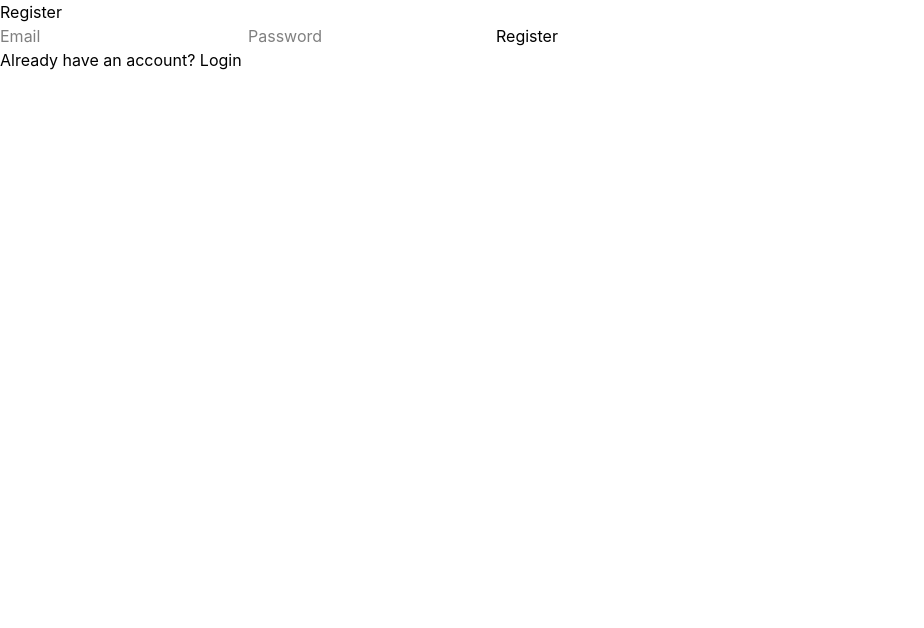
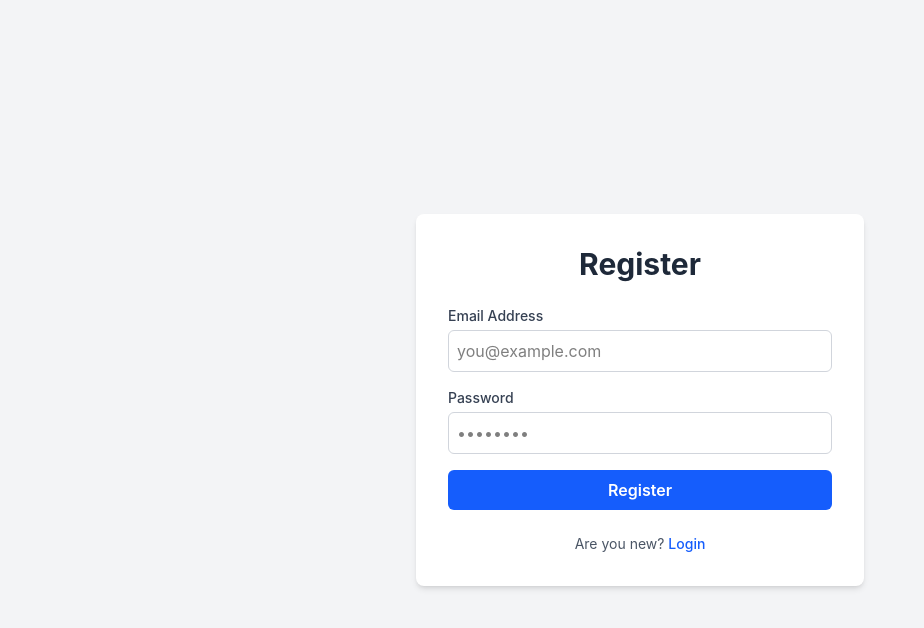
Before and after one commit to ajay020/collaborate-notes-frontend, a React (Vite) app: page /register in a window 1280 px wide. Shown: the top 628 px of the page, without its empty margins (0-924 px from the left). Built offline with nearby package versions, Linux system fonts and the light colour scheme.

Commit message:
add protected route component

```diff
--- a/src/App.tsx
+++ b/src/App.tsx
@@ -1,4 +1,4 @@
-import { BrowserRouter, Routes, Route } from "react-router-dom";
+import { BrowserRouter, Routes, Route, useNavigate } from "react-router-dom";
 import Home from "./pages/home-page";
 import NotePage from "./pages/note-page";
 import Login from "./pages/login-page";
@@ -7,6 +7,17 @@ import { useAuthStore } from "./store/auth-store";
 import { useEffect } from "react";
 import { connectSocket } from "./lib/socket";
 import MainLayout from "./components/main-layout";
+
+const ProtectedRoute = ({ children }: { children: React.ReactNode }) => {
+  const navigate = useNavigate();
+  const token = useAuthStore((s) => s.token);
+
+  if (!token) {
+    navigate("/login", { replace: true });
+  }
+
+  return children
+}
 
 function App() {
   const token = useAuthStore((s) => s.token);
@@ -20,7 +31,7 @@ function App() {
   return (
     <BrowserRouter>
       <Routes>
-        <Route path="/" element={<MainLayout><Home /></MainLayout>} />
+        <Route path="/" element={<ProtectedRoute> <MainLayout><Home /></MainLayout></ProtectedRoute>} />
         <Route path="/login" element={<Login />} />
         <Route path="/register" element={<Register />} />
         <Route path="/note/:noteId" element={<NotePage />} />
--- a/src/api/auth-api.ts
+++ b/src/api/auth-api.ts
@@ -14,6 +14,8 @@ export const authApi = {
             email,
             password,
         });
+
+        console.log("Login api", res)
         return res.data;
     },
 };
--- a/src/api/client.ts
+++ b/src/api/client.ts
@@ -16,3 +16,16 @@ apiClient.interceptors.request.use((config) => {
 
     return config;
 });
+
+apiClient.interceptors.response.use(
+    (response) => response,
+    (error) => {
+        if (error.response && error.response.status === 401) {
+            // localStorage.removeItem("token");
+            // window.location.href = "/login";
+        }
+
+        console.log("API Error:", error);
+        return Promise.reject(error);
+    }
+);
--- a/src/components/navabar.tsx
+++ b/src/components/navabar.tsx
@@ -1,14 +1,21 @@
+import { useNavigate } from "react-router-dom";
 import { useAuthStore } from "../store/auth-store";
 
 export default function Navbar() {
-    const { logout } = useAuthStore();
+    const navigate = useNavigate()
+    const logout = useAuthStore(s => s.logout);
+
+    const handleLogout = () => {
+        logout();
+        navigate("/login", { replace: true })
+    }
 
     return (
         <div className="bg-white border-b px-6 py-3 flex justify-between items-center">
             <h1 className="font-semibold text-lg">Notes</h1>
 
             <button
-                onClick={logout}
+                onClick={handleLogout}
                 className="text-sm bg-gray-100 px-3 py-1 rounded hover:bg-gray-200"
             >
                 Logout
--- a/src/pages/login-page.tsx
+++ b/src/pages/login-page.tsx
@@ -5,45 +5,74 @@ import { useAuthStore } from "../store/auth-store";
 export default function Login() {
     const [email, setEmail] = useState("");
     const [password, setPassword] = useState("");
+    const [error, setError] = useState("");
 
     const login = useAuthStore((s) => s.login);
     const isLoading = useAuthStore((s) => s.isLoading);
 
     const navigate = useNavigate();
 
-    const handleLogin = async () => {
+    const handleLogin = async (e: React.MouseEvent<HTMLButtonElement>) => {
+        e.preventDefault();
+        setError("");
         try {
             await login(email, password);
             navigate("/");
         } catch {
-            alert("Invalid credentials");
+            setError("Invalid email or password. Please try again.");
         }
     };
 
     return (
-        <div className="auth-container">
-            <h2>Login</h2>
+        <div className="flex min-h-screen items-center justify-center bg-gray-100 px-4">
+            <div className="w-full max-w-md rounded-lg bg-white p-8 shadow-md">
+                <h2 className="mb-6 text-center text-3xl font-bold text-gray-800">Login</h2>
 
+                {error && (
+                    <div className="mb-4 rounded bg-red-100 p-2 text-center text-sm text-red-600">
+                        {error}
+                    </div>
+                )}
+
+                <div className="space-y-4">
+                    <div>
+                        <label className="block text-sm font-medium text-gray-700">Email Address</label>
                         <input
+                            className="mt-1 w-full rounded-md border border-gray-300 p-2 outline-none focus:ring-2 focus:ring-blue-500"
                             value={email}
                             onChange={(e) => setEmail(e.target.value)}
-                placeholder="Email"
+                            placeholder="you@example.com"
+                            type="email"
                         />
+                    </div>
 
+                    <div>
+                        <label className="block text-sm font-medium text-gray-700">Password</label>
                         <input
+                            className="mt-1 w-full rounded-md border border-gray-300 p-2 outline-none focus:ring-2 focus:ring-blue-500"
                             value={password}
                             onChange={(e) => setPassword(e.target.value)}
-                placeholder="Password"
+                            placeholder="••••••••"
                             type="password"
                         />
+                    </div>
 
-            <button onClick={handleLogin} disabled={isLoading}>
+                    <button
+                        onClick={handleLogin}
+                        disabled={isLoading}
+                        className="w-full rounded-md bg-blue-600 py-2 font-semibold text-white transition hover:bg-blue-700 disabled:bg-blue-300"
+                    >
                         {isLoading ? "Logging in..." : "Login"}
                     </button>
+                </div>
 
-            <p>
-                Are you new ? <Link to="/register">Register</Link>
+                <p className="mt-6 text-center text-sm text-gray-600">
+                    Are you new?{" "}
+                    <Link to="/register" className="font-medium text-blue-600 hover:underline">
+                        Register
+                    </Link>
                 </p>
+            </div>
         </div>
     );
 }
--- a/src/pages/register-page.tsx
+++ b/src/pages/register-page.tsx
@@ -5,41 +5,73 @@ import { useAuthStore } from "../store/auth-store";
 export default function Register() {
     const [email, setEmail] = useState("");
     const [password, setPassword] = useState("");
+    const [error, setError] = useState("");
     const navigate = useNavigate();
 
     const register = useAuthStore((s) => s.register);
     const isLoading = useAuthStore((s) => s.isLoading);
 
-    const handleRegister = async () => {
+    const handleRegister = async (e: React.MouseEvent<HTMLButtonElement>) => {
+        e.preventDefault();
+        setError("");
+        try {
             await register(email, password);
             navigate("/login");
+        } catch {
+            setError("Failed to register. Please try again.");
+        }
     };
 
     return (
-        <div className="auth-container">
-            <h2>Register</h2>
+        <div className="flex min-h-screen items-center justify-center bg-gray-100 px-4">
+            <div className="w-full max-w-md rounded-lg bg-white p-8 shadow-md">
+                <h2 className="mb-6 text-center text-3xl font-bold text-gray-800">Register</h2>
 
+                {error && (
+                    <div className="mb-4 rounded bg-red-100 p-2 text-center text-sm text-red-600">
+                        {error}
+                    </div>
+                )}
+
+                <div className="space-y-4">
+                    <div>
+                        <label className="block text-sm font-medium text-gray-700">Email Address</label>
                         <input
-                type="email"
-                placeholder="Email"
+                            className="mt-1 w-full rounded-md border border-gray-300 p-2 outline-none focus:ring-2 focus:ring-blue-500"
                             value={email}
                             onChange={(e) => setEmail(e.target.value)}
+                            placeholder="you@example.com"
+                            type="email"
                         />
+                    </div>
 
+                    <div>
+                        <label className="block text-sm font-medium text-gray-700">Password</label>
                         <input
-                type="password"
-                placeholder="Password"
+                            className="mt-1 w-full rounded-md border border-gray-300 p-2 outline-none focus:ring-2 focus:ring-blue-500"
                             value={password}
                             onChange={(e) => setPassword(e.target.value)}
+                            placeholder="••••••••"
+                            type="password"
                         />
+                    </div>
 
-            <button onClick={handleRegister} disabled={isLoading}>
+                    <button
+                        onClick={handleRegister}
+                        disabled={isLoading}
+                        className="w-full rounded-md bg-blue-600 py-2 font-semibold text-white transition hover:bg-blue-700 disabled:bg-blue-300"
+                    >
                         {isLoading ? "Registering..." : "Register"}
                     </button>
+                </div>
 
-            <p>
-                Already have an account? <Link to="/login">Login</Link>
+                <p className="mt-6 text-center text-sm text-gray-600">
+                    Are you new?{" "}
+                    <Link to="/login" className="font-medium text-blue-600 hover:underline">
+                        Login
+                    </Link>
                 </p>
+            </div>
         </div>
     );
 }
--- a/src/store/auth-store.ts
+++ b/src/store/auth-store.ts
@@ -19,6 +19,7 @@ export const useAuthStore = create<AuthState>((set) => ({
 
         try {
             const data = await authApi.login(email, password);
+            console.log("Login successful, received token:", data.token);
 
             localStorage.setItem("token", data.token);
 
```
Lines whose indentation alone changed are shown as unchanged.
